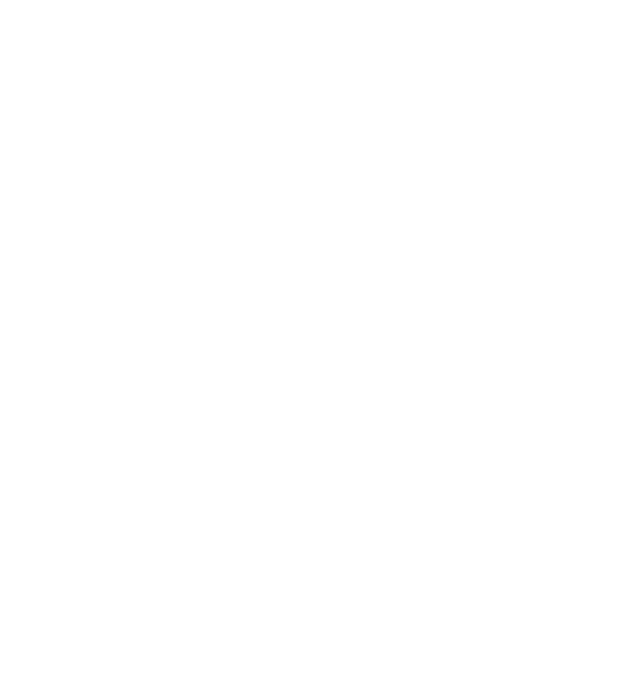
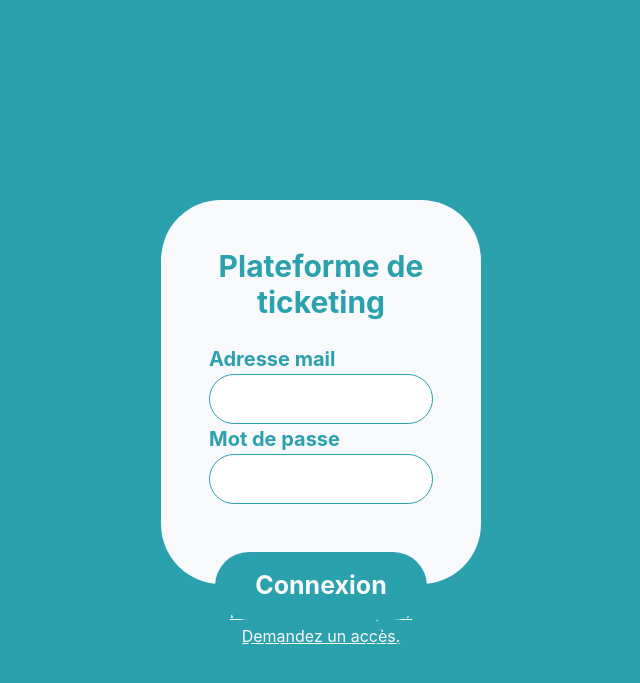
Before and after one commit to barbehu1/Projet-Ticketing, a PHP site: page / in a window 1280 px wide. Before the commit the part shown is empty. Shown: the top 683 px of the page, without its empty margins (319-959 px from the left). Run offline with PHP 8.4, Linux system fonts and the light colour scheme.

Commit message:
Avancement
Avencement

```diff
--- a/index.php
+++ b/index.php
@@ -5,8 +5,27 @@
     <meta name="viewport" content="width=device-width, initial-scale=1.0">
     <title>Connexion | Plateforme de Ticketing</title>
     <link rel="stylesheet" href="https://cdn.jsdelivr.net/npm/bootstrap@4.6.0/dist/css/bootstrap.min.css" integrity="sha384-B0vP5xmATw1+K9KRQjQERJvTumQW0nPEzvF6L/Z6nronJ3oUOFUFpCjEUQouq2+l" crossorigin="anonymous">
+    <link rel="stylesheet" href="https://cdnjs.cloudflare.com/ajax/libs/font-awesome/5.15.2/css/all.min.css" integrity="sha512-HK5fgLBL+xu6dm/Ii3z4xhlSUyZgTT9tuc/hSrtw6uzJOvgRr2a9jyxxT1ely+B+xFAmJKVSTbpM/CuL7qxO8w==" crossorigin="anonymous" />
+    <link rel="stylesheet" href="style.css">
 </head>
-<body>
-
+<body class="body-connexion text-center">
+    <div class="container container-connexion col-3 bg-light p-5 mb-3 font-weight-bold">
+        <h1 class="titre-connexion mb-4">Plateforme de ticketing</h1>
+        <form action="" class="text-left">
+            <label for="mail" class="mb-0 label-connexion">Adresse mail</label>
+            <br>
+            <input type="mail" class="input-connexion rounded-pill">
+            <br>
+            <label for="mdp" class="mb-0 label-connexion">Mot de passe</label>
+            <br>
+            <input type="password" class="input-connexion rounded-pill">
+            <br>
+            <div class="centre-bouton-connexion mb-3 mt-5">
+                <button type="submit" class="bouton-connexion rounded-pill text-light font-weight-bold text-center">Connexion</button>
+            </div>
+        </form>
+        <a href="" class="font-weight-normal mdp-link"><u>Mot de passe oublié ?</u></a>
+    </div>
+    <a class="text-light mt-2 compte-link" href=""><u>Pas encore de compte ?<br>Demandez un accès.</u></a>
 </body>
 </html>
--- a/style.css
+++ b/style.css
@@ -0,0 +1,51 @@
+html, body, * {
+    margin: 0;
+    padding: 0;
+}
+
+/* Page de connexion */
+
+.body-connexion {
+    background-color: #2BA1AE;
+    padding-top: 25vh;
+}
+
+.container-connexion {
+    height: 48vh;
+    border-radius: 60px;
+}
+
+.titre-connexion {
+    color: #2BA1AE;
+    font-size: 30px;
+    font-weight: bold;
+}
+
+.label-connexion {
+    font-size: 20px;
+    color: #2BA1AE;
+}
+
+.input-connexion {
+    color: #2BA1AE;
+    border: 1px solid #2BA1AE;
+    height: 50px;
+    width: 100%;
+}
+
+.bouton-connexion {
+    background-color: #2BA1AE;
+    border: none;
+    padding: 15px 40px 15px 40px;
+    color: white;
+    font-size: 25px;
+}
+
+.centre-bouton-connexion {
+    width: 100%;
+    text-align: center;
+}
+
+.mdp-link {
+    color: #2BA1AE;
+}
```
